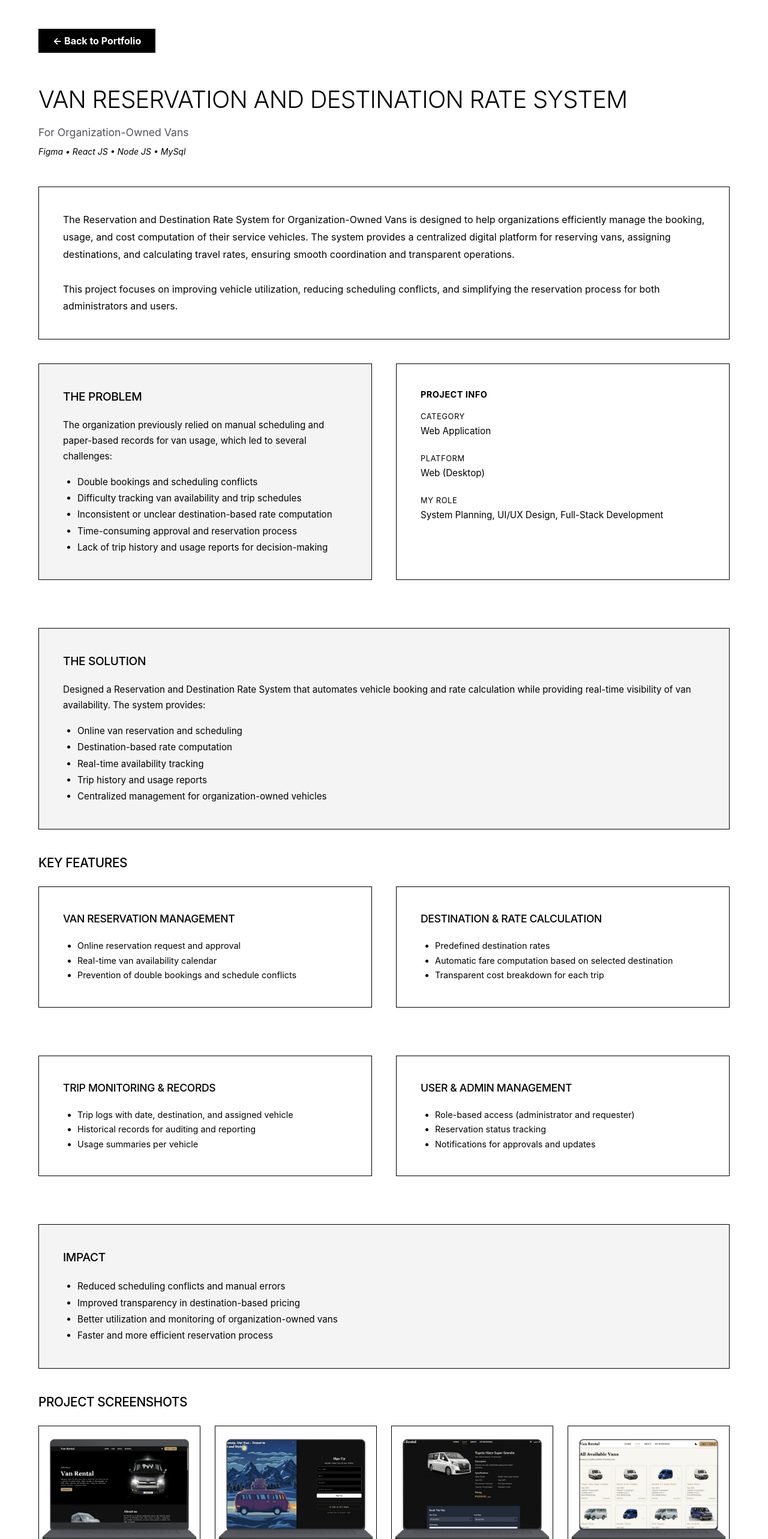
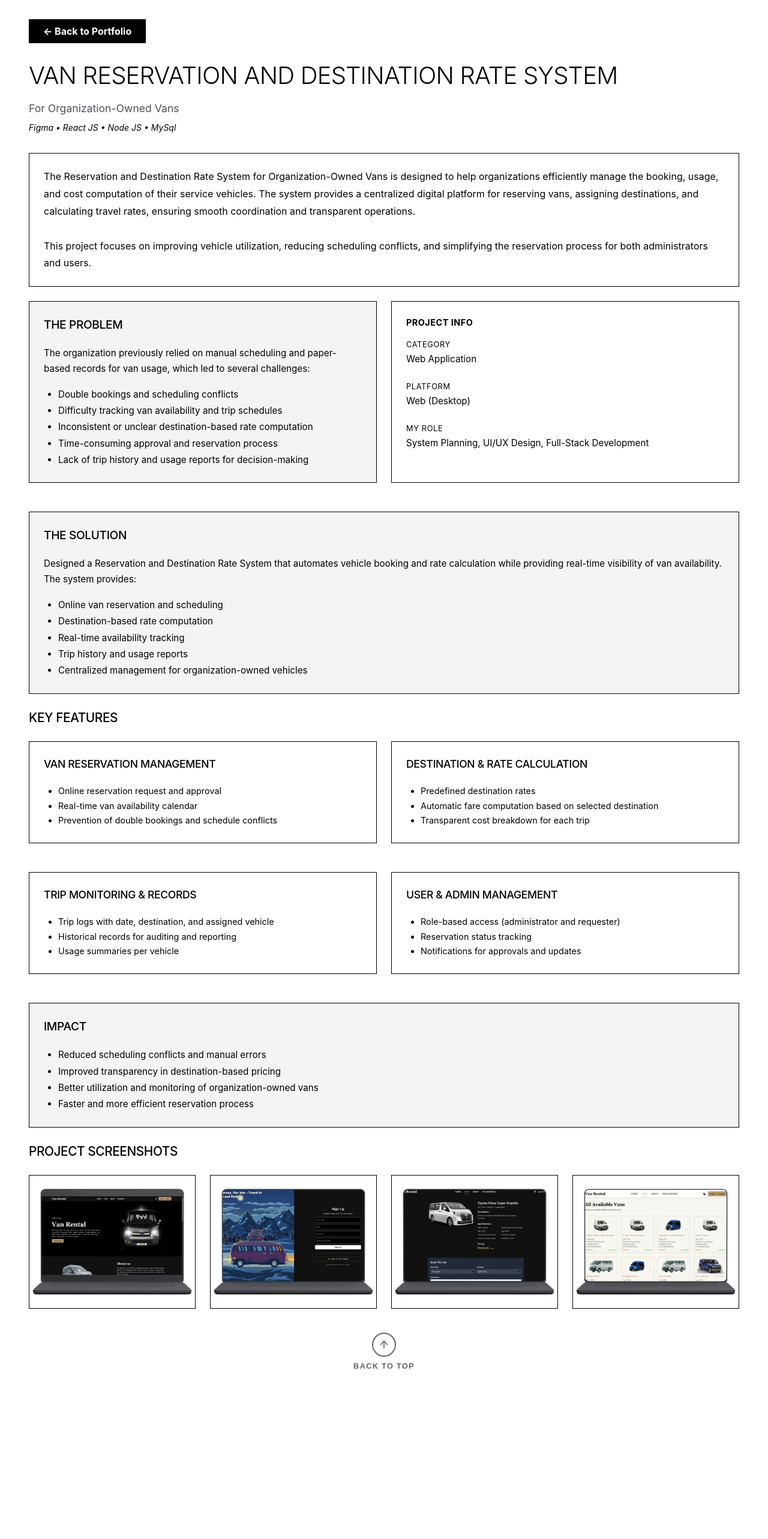
Before and after one commit to rhizzamae18/rhizzamaedportfolio, a React (Vite) app: page /projects/van-reservation in a window 1280 px wide. Shown: the top 2566 px of the page at 60% size. After the commit the page ends 2349 px from the top, so only its background shows below. Built offline with nearby package versions, Linux system fonts and the light colour scheme.

Commit message:
Refine project page layouts: reduce white space, fix scroll on nav, and add transitions

```diff
--- a/src/App.tsx
+++ b/src/App.tsx
@@ -1,4 +1,5 @@
 import { BrowserRouter, Routes, Route } from 'react-router-dom';
+import ScrollToTop from './app/components/ScrollToTop';
 import { HomePage } from '@/pages/Home';
 import LhynHerbalsPage from '@/pages/LhynHerbals/ui/LhynHerbalsPage';
 import { DialiEasePage } from '@/pages/DialiEase';
@@ -7,6 +8,7 @@ import VanReservationPage from '@/pages/VanReservation/ui/VanReservationPage';
 function App() {
     return (
         <BrowserRouter>
+            <ScrollToTop />
             <Routes>
                 <Route path="/" element={<HomePage />} />
                 <Route path="/projects/lhyn-herbals" element={<LhynHerbalsPage />} />
--- /dev/null
+++ b/src/app/components/ScrollToTop.tsx
@@ -0,0 +1,14 @@
+import { useEffect } from "react";
+import { useLocation } from "react-router-dom";
+
+const ScrollToTop = () => {
+    const { pathname } = useLocation();
+
+    useEffect(() => {
+        window.scrollTo(0, 0);
+    }, [pathname]);
+
+    return null;
+};
+
+export default ScrollToTop;
--- a/src/app/styles/project-pages.css
+++ b/src/app/styles/project-pages.css
@@ -2,19 +2,19 @@
 .project-page-container {
     min-height: 100vh;
     background: var(--bg-primary);
-    padding: 3rem 4rem;
+    padding: 2rem 3rem;
 }
 
 /* Back Button styling overrides/defaults */
 .project-back-btn {
     display: inline-block;
-    margin-bottom: 3rem;
+    margin-bottom: 1.5rem;
     text-decoration: none;
 }
 
 /* Header Section */
 .project-header {
-    margin-bottom: 3rem;
+    margin-bottom: 2rem;
 }
 
 .project-title {
@@ -39,8 +39,8 @@
 
 /* Content Sections */
 .project-section {
-    padding: 2.5rem;
-    margin-bottom: 2.5rem;
+    padding: 1.5rem;
+    margin-bottom: 1.5rem;
     border: 1px solid var(--border-primary);
 }
 
@@ -62,8 +62,8 @@
 .project-grid-2-col {
     display: grid;
     grid-template-columns: 1fr 1fr;
-    gap: 2.5rem;
-    margin-bottom: 2.5rem;
+    gap: 1.5rem;
+    margin-bottom: 1.5rem;
 }
 
 /* Info Sidebar specific styling */
@@ -87,7 +87,7 @@
     display: grid;
     grid-template-columns: repeat(auto-fit, minmax(220px, 1fr));
     gap: 1.5rem;
-    margin-bottom: 3rem;
+    margin-bottom: 2rem;
 }
 
 .project-screenshots-grid>div {
@@ -297,7 +297,7 @@
 .back-to-top-container {
     display: flex;
     justify-content: center;
-    margin-top: 4rem;
+    margin-top: 2.5rem;
     padding-bottom: 2rem;
 }
 
--- a/src/pages/DialiEase/ui/DialiEasePage.tsx
+++ b/src/pages/DialiEase/ui/DialiEasePage.tsx
@@ -1,6 +1,7 @@
 import { Link } from 'react-router-dom';
 import { useState, useEffect } from 'react';
 import { ArrowUp } from 'lucide-react';
+import { motion } from 'framer-motion';
 import dialiease1 from '@/shared/assets/images/dialieae1.webp';
 import dialiease2 from '@/shared/assets/images/dialiease2.webp';
 import dialiease3 from '@/shared/assets/images/dialiease3.webp';
@@ -50,7 +51,12 @@ const DialiEasePage = () => {
     };
 
     return (
-        <div className="project-page-container">
+        <motion.div
+            className="project-page-container"
+            initial={{ opacity: 0, y: 20 }}
+            animate={{ opacity: 1, y: 0 }}
+            transition={{ duration: 0.6, ease: "easeOut" }}
+        >
             {/* Back Button */}
             <Link to="/" className="bw-button project-back-btn">
                 ← Back to Portfolio
@@ -247,7 +253,7 @@ const DialiEasePage = () => {
                     <span>Back to Top</span>
                 </button>
             </div>
-        </div>
+        </motion.div>
     );
 };
 
--- a/src/pages/LhynHerbals/ui/LhynHerbalsPage.tsx
+++ b/src/pages/LhynHerbals/ui/LhynHerbalsPage.tsx
@@ -1,6 +1,7 @@
 import { Link } from 'react-router-dom';
 import { useState, useEffect } from 'react';
 import { ArrowUp } from 'lucide-react';
+import { motion } from 'framer-motion';
 import herbal1 from '@/shared/assets/images/herbal1.webp';
 import herbal2 from '@/shared/assets/images/herbal2.webp';
 import herbal3 from '@/shared/assets/images/herbal3.webp';
@@ -48,7 +49,12 @@ const LhynHerbalsPage = () => {
     };
 
     return (
-        <div className="project-page-container">
+        <motion.div
+            className="project-page-container"
+            initial={{ opacity: 0, y: 20 }}
+            animate={{ opacity: 1, y: 0 }}
+            transition={{ duration: 0.6, ease: "easeOut" }}
+        >
             {/* Back Button */}
             <Link to="/" className="bw-button project-back-btn">
                 ← Back to Portfolio
@@ -253,7 +259,7 @@ const LhynHerbalsPage = () => {
                     <span>Back to Top</span>
                 </button>
             </div>
-        </div>
+        </motion.div>
     );
 };
 
--- a/src/pages/VanReservation/ui/VanReservationPage.tsx
+++ b/src/pages/VanReservation/ui/VanReservationPage.tsx
@@ -1,5 +1,6 @@
 import { Link } from 'react-router-dom';
 import { ArrowUp } from 'lucide-react';
+import { motion } from 'framer-motion';
 import '@/app/styles/project-pages.css';
 import { useState, useEffect } from 'react';
 import van1 from '@/shared/assets/images/van1.webp';
@@ -47,7 +48,12 @@ const VanReservationPage = () => {
     };
 
     return (
-        <div className="project-page-container">
+        <motion.div
+            className="project-page-container"
+            initial={{ opacity: 0, y: 20 }}
+            animate={{ opacity: 1, y: 0 }}
+            transition={{ duration: 0.6, ease: "easeOut" }}
+        >
             {/* Back Button */}
             <Link to="/" className="bw-button project-back-btn">
                 ← Back to Portfolio
@@ -252,7 +258,7 @@ const VanReservationPage = () => {
                     <span>Back to Top</span>
                 </button>
             </div>
-        </div>
+        </motion.div>
     );
 };
 
```
